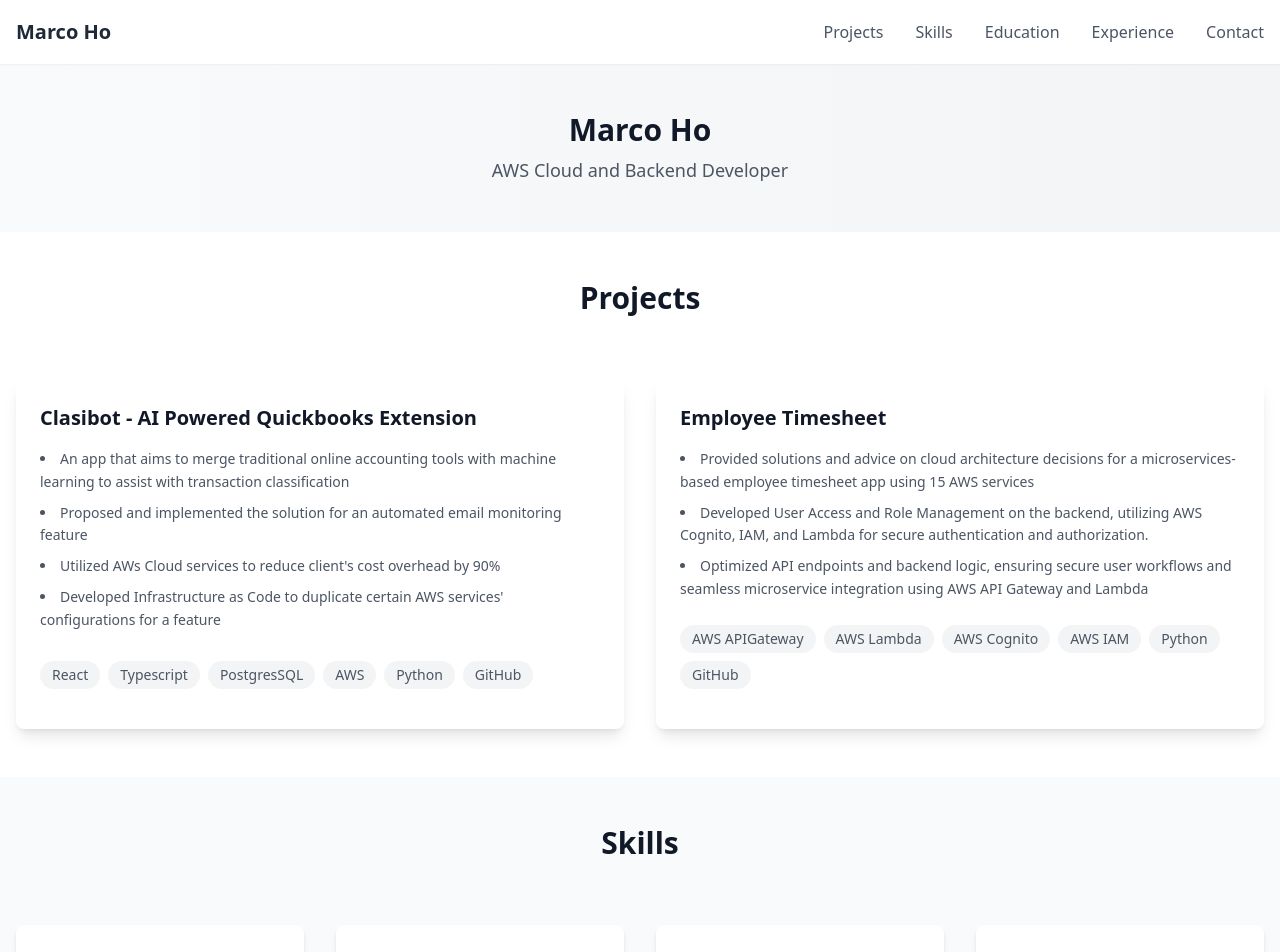
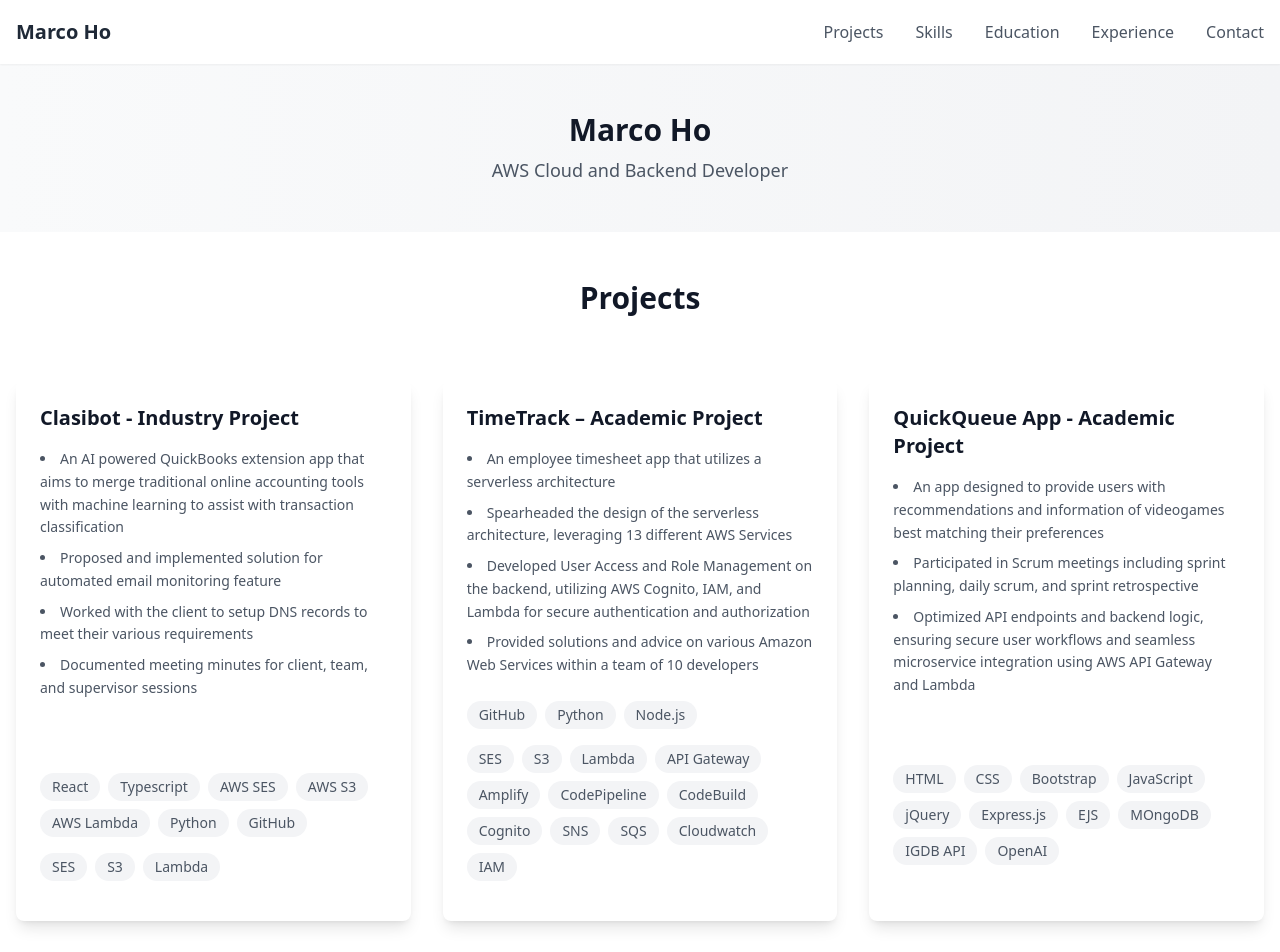
Before and after one commit to mho879/resume-site, a React (Vite) app: page / in a window 1280 px wide. Shown: the top 952 px of the page. Built offline with nearby package versions, Linux system fonts and the light colour scheme.

Commit message:
Update resume website

```diff
--- a/src/components/Education.tsx
+++ b/src/components/Education.tsx
@@ -4,8 +4,8 @@ import { GraduationCap, Award, ExternalLink } from 'lucide-react';
 const educationData = [
   {
     institution: 'British Columbia Institute of Technology',
-    degree: 'Cumputer Systems Technology, Diploma',
-    period: '2023 - Present'
+    degree: 'Computer Systems Technology, Diploma',
+    period: '2023 - 2025 (Graduated)'
   },
   {
     institution: 'Emily Carr University of Art and Design',
--- a/src/components/Projects.tsx
+++ b/src/components/Projects.tsx
@@ -3,24 +3,36 @@ import { Github } from 'lucide-react';
 
 const projects = [
   {
-    title: 'Clasibot - AI Powered Quickbooks Extension',
+    title: 'Clasibot - Industry Project',
     description: [
-      'An app that aims to merge traditional online accounting tools with machine learning to assist with transaction classification',
-      'Proposed and implemented the solution for an automated email monitoring feature',
-      "Utilized AWs Cloud services to reduce client's cost overhead by 90%",
-      "Developed Infrastructure as Code to duplicate certain AWS services' configurations for a feature"
+      'An AI powered QuickBooks extension app that aims to merge traditional online accounting tools with machine learning to assist with transaction classification',
+      'Proposed and implemented solution for automated email monitoring feature',
+      "Worked with the client to setup DNS records to meet their various requirements",
+      "Documented meeting minutes for client, team, and supervisor sessions"
     ],
-    technologies: ['React', 'Typescript', 'PostgresSQL', 'AWS', 'Python', 'GitHub']
+    technologies: ['React', 'Typescript', 'AWS SES', 'AWS S3', 'AWS Lambda', 'Python', 'GitHub'],
+    awsServices: ['SES', 'S3', 'Lambda']
   },
   {
-    title: 'Employee Timesheet',
+    title: 'TimeTrack – Academic Project',
     description: [
-      'Provided solutions and advice on cloud architecture decisions for a microservices-based employee timesheet app using 15 AWS services',
-      'Developed User Access and Role Management on the backend, utilizing AWS Cognito, IAM, and Lambda for secure authentication and authorization.',
+      'An employee timesheet app that utilizes a serverless architecture',
+      'Spearheaded the design of the serverless architecture, leveraging 13 different AWS Services',
+      'Developed User Access and Role Management on the backend, utilizing AWS Cognito, IAM, and Lambda for secure authentication and authorization',
+      'Provided solutions and advice on various Amazon Web Services within a team of 10 developers',
+    ],
+    technologies: ['GitHub', 'Python', 'Node.js'],
+    awsServices: ['SES', 'S3', 'Lambda', 'API Gateway', 'Amplify', 'CodePipeline', 'CodeBuild', 'Cognito', ' SNS', 'SQS', 'Cloudwatch', 'IAM']
+  },
+  {
+    title: 'QuickQueue App - Academic Project',
+    description: [
+      'An app designed to provide users with recommendations and information of videogames best matching their preferences',
+      'Participated in Scrum meetings including sprint planning, daily scrum, and sprint retrospective',
       'Optimized API endpoints and backend logic, ensuring secure user workflows and seamless microservice integration using AWS API Gateway and Lambda'
     ],
-    technologies: ['AWS APIGateway', 'AWS Lambda', 'AWS Cognito', 'AWS IAM', 'Python', 'GitHub'],
-    github: 'https://github.com'
+    technologies: ['HTML', 'CSS', 'Bootstrap', 'JavaScript', 'jQuery', 'Express.js', 'EJS', 'MOngoDB', 'IGDB API', 'OpenAI'],
+    awsServices: []
   }
 ];
 
@@ -29,7 +41,7 @@ const Projects = () => {
     <section id="projects" className="py-12 bg-white">
       <div className="container mx-auto px-4">
         <h2 className="text-3xl font-bold text-center mb-16">Projects</h2>
-        <div className="grid grid-cols-1 md:grid-cols-2 lg:grid-cols-2 gap-8">
+        <div className="grid grid-cols-1 md:grid-cols-2 lg:grid-cols-3 gap-8">
           {projects.map((project, index) => (
             <div key={index} className="bg-white rounded-lg shadow-lg h-full">
               <div className="p-6 flex flex-col h-full">
@@ -50,14 +62,16 @@ const Projects = () => {
                       </span>
                     ))}
                   </div>
-                  <div className="flex gap-4">
-                    <a
-                      href={project.github}
-                      target="_blank"
-                      rel="noopener noreferrer"
-                      className="flex items-center gap-2 text-gray-600 hover:text-gray-900"
-                    >
-                    </a>
+                  <div className="flex flex-wrap gap-2 mb-4">
+
+                    {project.awsServices.map((service, i) => (
+                      <span
+                        key={i}
+                        className="px-3 py-1 bg-gray-100 text-gray-600 rounded-full text-sm"
+                      >
+                        {service}
+                      </span>
+                    ))}
                   </div>
                 </div>
               </div>
```
